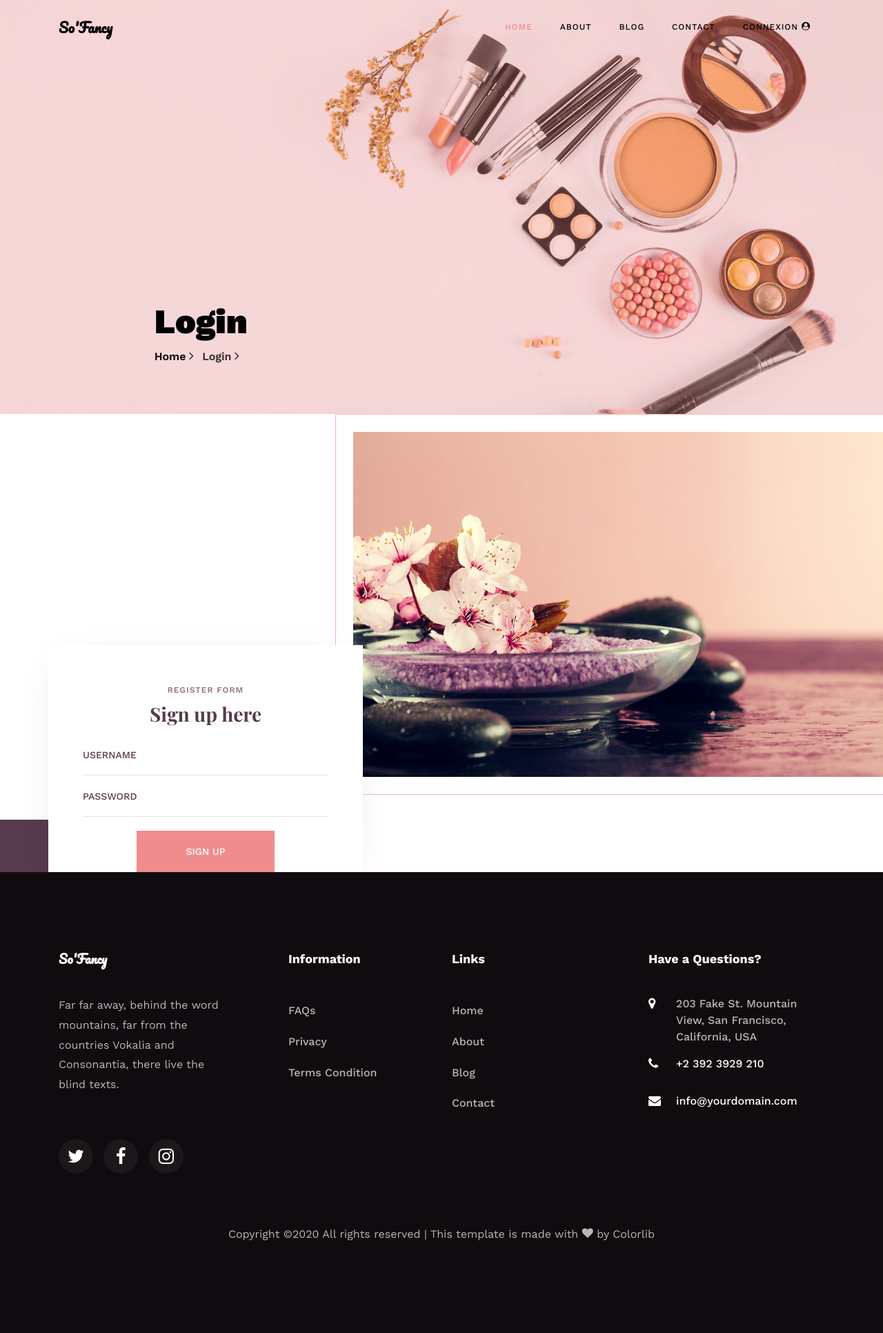
After one commit to mamediarra-sow/Blog, a Django app: page /login/ in a window 1280 px wide. The commit adds this page. Shown: the whole page at 69% size. Run offline with Django 3.2, Linux system fonts and the light colour scheme; some libraries are stand-ins or nearby versions; some web fonts are replaced.

Commit message:
modifier modele et login

```diff
--- a/Blog/urls.py
+++ b/Blog/urls.py
@@ -27,4 +27,5 @@ urlpatterns = [
     path('blog-single/<int:id>', views.SingleBlogPage, name='SingleBlogPage'),
     path('blog/', views.BlogPage, name='BlogPage'),
     path('contact/', views.ContactPage, name='ContactPage'),
+    path('login/', views.Login, name="Login"),
 ] + static(settings.MEDIA_URL, document_root=settings.MEDIA_ROOT)
--- a/MonBlog/forms.py
+++ b/MonBlog/forms.py
@@ -0,0 +1,6 @@
+from .models import *
+from django import forms
+
+class AuthorForm(forms.Form):
+    username=forms.CharField()
+    password=forms.CharField(widget=forms.PasswordInput())
--- a/MonBlog/views.py
+++ b/MonBlog/views.py
@@ -1,5 +1,8 @@
-from django.shortcuts import render
+from django.shortcuts import render, redirect
 from .models import *
+from django.contrib.auth import login, logout, authenticate
+from .forms import *
+from django.contrib.auth.models import update_last_login
 
 # Create your views here.
 def HomePage(request):
@@ -18,3 +21,16 @@ def BlogPage(request):
 
 def ContactPage(request):
     return render(request,'Blog/contact.html')
+def Login(request):
+    if request.method=='POST':
+        form=AuthorForm(request.POST)
+        if form.is_valid():
+            username=form.cleaned_data['username']
+            password=form.cleaned_data['password']
+            user=authenticate(request, username=username, password=password)
+            if user is not None:
+                if user.is_active:
+                    login(request, user)
+                    return redirect('HomePage')
+    form=AuthorForm()
+    return render(request,'Blog/login.html',locals())
--- a/Template/Blog/index.html
+++ b/Template/Blog/index.html
@@ -222,6 +222,8 @@
 			                			<div class="form-group">
 			                  				<input type="password" class="form-control"  placeholder="Password" name="password">
 										</div>
+									</div>
+									<div class="col-sm-12">
 										<div class="form-group">
 											<input type="file" class="form-control" name="avatar" enctype="multipart/form-data" >
 										</div>
@@ -236,6 +238,7 @@
     				</div>
 					<div class="one-third">
 						<div class="img" style="background-image: url('{% static 'images/bg-1.jpg' %}')">
+						</div>
 					</div>
     			</div>
 			</div>
--- /dev/null
+++ b/Template/Blog/login.html
@@ -0,0 +1,56 @@
+{% extends "Layout/base.html" %}
+{% block content %}
+  {% load static %}
+    <section class="hero-wrap hero-wrap-2" style="background-image: url('{% static 'images/bg-2.jpg' %}')" data-stellar-background-ratio="0.5">
+        <div class="overlay"></div>
+        <div class="container">
+            <div class="row no-gutters slider-text js-fullheight align-items-end justify-content-center">
+                <div class="col-md-9 ftco-animate pb-5">
+                    <h2 class="mb-0 bread">Login</h2>
+                    <p class="breadcrumbs"><span class="mr-2"><a href="{%url 'HomePage' %}">Home <i class="ion-ios-arrow-forward"></i></a></span> <span>Login <i class="ion-ios-arrow-forward"></i></span></p>
+                </div>
+            </div>
+        </div>
+    </section>
+
+    <section class="ftco-section ftco-no-pt ftco-booking">
+    	<div class="container-fluid px-0">
+    		<div class="row no-gutters d-md-flex justify-content-end">
+    			<div class="one-forth d-flex align-items-end">
+    				<div class="text">
+    					<div class="overlay"></div>
+    					<div class="appointment-wrap">
+    						<span class="subheading">Register Form</span>
+							<h3 class="mb-2">Sign up here</h3>
+		    				<form action="{% url 'Login'%}" method="POST" class="appointment-form">
+
+			           			<div class="row">
+                                    {% csrf_token %}
+			             			<div class="col-sm-12">
+			                			<div class="form-group">
+					              			<input type="text" class="form-control"  placeholder="Username" name="username">
+					            		</div>
+			              			</div>
+			              			<div class="col-sm-12">
+			                			<div class="form-group">
+			                  				<input type="password" class="form-control"  placeholder="Password" name="password">
+										</div>
+									</div>
+
+			              		</div>
+				          		<div class="form-group">
+			              			<input type="submit" value="Sign up" class="btn btn-primary">
+			            		</div>
+			          		</form>
+				 		</div>
+						</div>
+    				</div>
+					<div class="one-third">
+						<div class="img" style="background-image: url('{% static 'images/bg-1.jpg' %}')">
+						</div>
+					</div>
+    			</div>
+			</div>
+		</div>
+    </section>
+{% endblock content %}
--- a/Template/Layout/header.html
+++ b/Template/Layout/header.html
@@ -12,7 +12,10 @@
 	        	<li class="nav-item active"><a href="{%url 'HomePage' %}" class="nav-link">Home</a></li>
 	        	<li class="nav-item"><a href="{%url 'AboutPage' %}" class="nav-link">About</a></li>
 	        	<li class="nav-item"><a href="{%url 'BlogPage' %}" class="nav-link">Blog</a></li>
-	          	<li class="nav-item"><a href="{%url 'ContactPage' %}" class="nav-link">Contact</a></li>
+				<li class="nav-item"><a href="{%url 'ContactPage' %}" class="nav-link">Contact</a></li>
+				<li class="nav-item" ><a href="{%url 'Login' %}" class="nav-link"> Connexion <i class="icon-user-circle"></i></a></li>
+				<li class="nav-item">{{request.user.username}}</li>
+
 	        </ul>
 	      </div>
 	    </div>
```
Also changed, not shown: MonBlog/models.py (+5 -8 lines), MonBlog/migrations/0001_initial.py, MonBlog/migrations/0002_like_on_click.py (deleted), media/back1.png (added), media/back1_chCQLiZ.png (added), media/back1_mxP4k5c.png (added), media/image_1_CtdPLgV.jpg (added), media/image_1_cv825Cf.jpg (added). Lines whose indentation alone changed are shown as unchanged.
